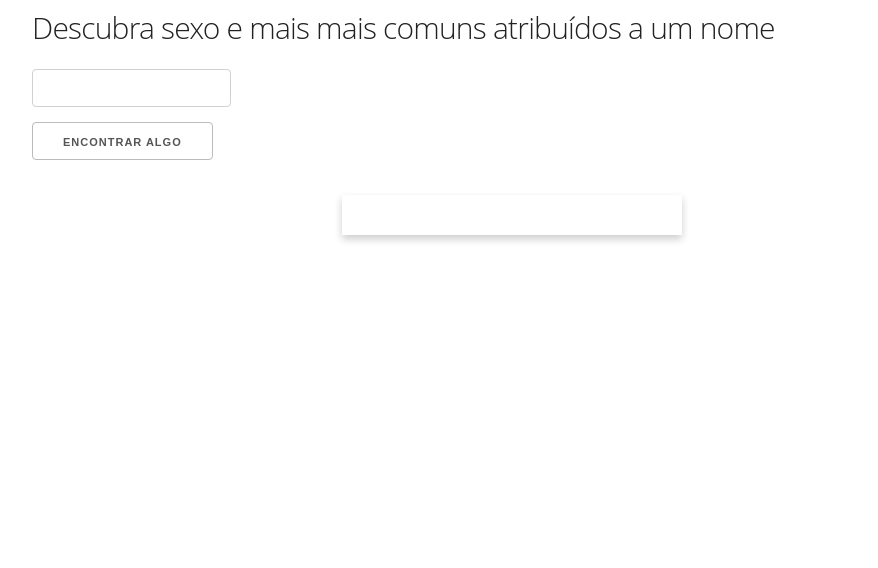
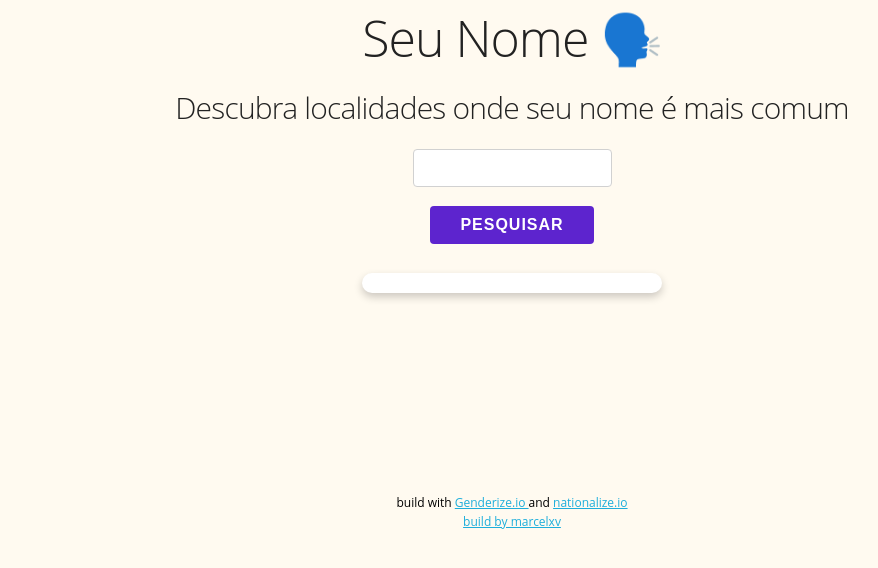
Before and after one commit to marcelxv/SeuNome, a plain HTML site: page index.html in a window 1280 px wide. Shown: the whole page, without its empty margins (128-1006 px from the left). Drawn offline with nearby package versions, Linux system fonts and the light colour scheme.

Commit message:
Style 1.0
- added more country flags
- added bg and buttons colors
- applied simply UI rules
- improved visuals

```diff
--- a/index.html
+++ b/index.html
@@ -1,5 +1,17 @@
 <!DOCTYPE html>
-<html lang="en">
+<!--
+
+ __    __     ______     ______     ______     ______     __         __  __     __   __
+/\ "-./  \   /\  __ \   /\  == \   /\  ___\   /\  ___\   /\ \       /\_\_\_\   /\ \ / /
+\ \ \-./\ \  \ \  __ \  \ \  __<   \ \ \____  \ \  __\   \ \ \____  \/_/\_\/_  \ \ \'/
+ \ \_\ \ \_\  \ \_\ \_\  \ \_\ \_\  \ \_____\  \ \_____\  \ \_____\   /\_\/\_\  \ \__|
+  \/_/  \/_/   \/_/\/_/   \/_/ /_/   \/_____/   \/_____/   \/_____/   \/_/\/_/   \/_/
+github.com/marcelxv
+
+
+ -->
+<html lang="pt-BR">
+
 <head>
   <meta charset="UTF-8">
   <meta name="viewport" content="width=device-width, initial-scale=1.0">
@@ -10,14 +22,15 @@
 </head>
 <body>
   <div class="container">
-      <h4>Descubra sexo e mais mais comuns atribuídos a um nome</h4>
+    <h1>Seu Nome 🗣️</h1>
+      <h4>Descubra localidades onde seu nome é mais comum</h4>
       <form>
           <div>
               <label for="text"></label>
               <input type="text" name="" id="text">
           </div>
           <div>
-            <button class="enviar">Encontrar algo</button>
+            <button class="enviar">Pesquisar</button>
           </div>
       </form>
 
@@ -30,7 +43,12 @@
   </div>
 </div>
 </div>
+<div class="sign">build with <a target="blank" href="https://api.genderize.io" class="">Genderize.io </a>and <a target="blank" href="https://api.nationalize.io" class="">nationalize.io </a>
+
+<br><a target="blank" href="https://github.com/marcelxv">build by marcelxv</a>
+</div>
   <script src="app.js"></script>
+
 
 </body>
 </html>
--- a/style.css
+++ b/style.css
@@ -1,12 +1,44 @@
 body {
     font-family: 'Open Sans', sans-serif;
+    text-align: center;
+    background-color: floralwhite
+}
+
+.enviar {
+    background-color: rgb(93, 36, 206);
+    border: none;
+    color: white;
+    text-align: center;
+    text-decoration: none;
+    display: inline-block;
+    font-size: 16px;
+    margin: 4px 2px;
+    cursor: pointer;
+
+}
+
+.enviar:active, .enviar:focus {
+    color: white;
+}
+
+.enviar:hover {
+    transform: scale3d(1.1, 1.1, 0.1);
+   transition: cubic-bezier(0.075, 0.82, 0.165, 1);
+   color: white;
+}
+
+.card {
+    box-shadow: 0 4px 8px 0 rgba(0, 0, 0, 0.2);
+    max-width: 300px;
+    background-color: white;
+    margin: auto;
+    border-radius: 20px;
 }
 
 .card-content {
-    box-shadow: 0 4px 8px 0 rgba(0, 0, 0, 0.2);
-    max-width: 300px;
     margin: auto;
-    padding: 2rem;
+    padding-bottom: 2rem;
+
 }
 
 .card-header {
@@ -22,3 +54,12 @@
 .card-header p {
     margin: 0;
 }
+
+.sign {
+    display: block;
+    margin-top: 20rem;
+    font-size: 12px;
+    color: black;
+    text-align: center;
+    width: auto;
+}
```
Also changed, not shown: nome-pais.js (deleted), 1 other file.
